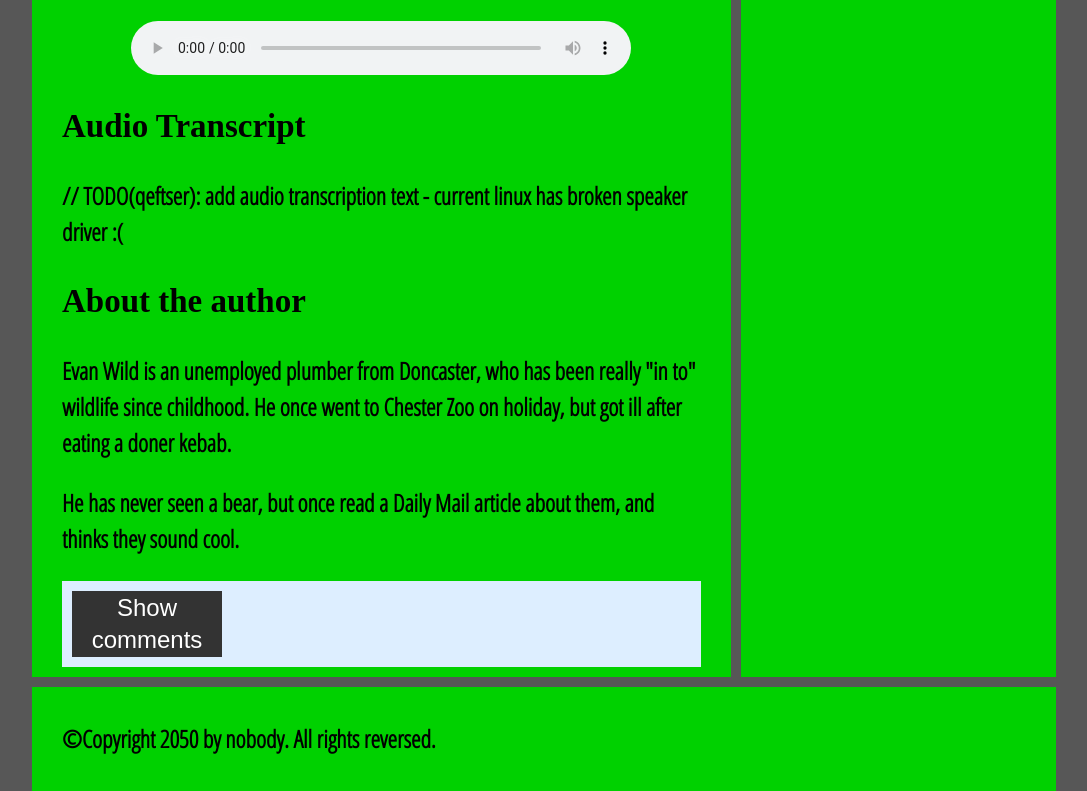
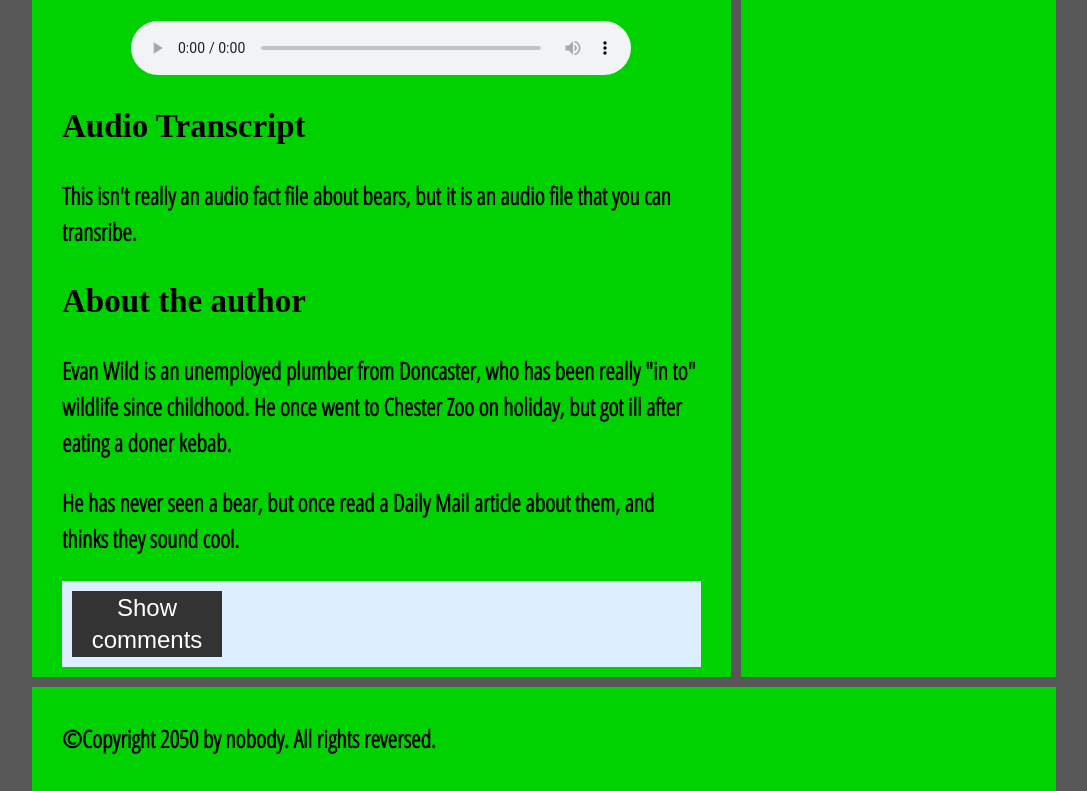
Before and after one commit to qeftser/408-5.2-bsu, a website: page index.html in a window 1280 px wide. Shown: the part 3097-3888 px from the top of the page, without its empty margins (96-1183 px from the left). Drawn offline with Linux system fonts and the light colour scheme; a web font is replaced by a local one.

Commit message:
add audio transcript

```diff
--- a/index.html
+++ b/index.html
@@ -117,7 +117,7 @@
         </audio>
         <h3>Audio Transcript</h3>
         <p>
-        // TODO(qeftser): add audio transcription text - current linux has broken speaker driver :(
+            This isn't really an audio fact file about bears, but it is an audio file that you can transribe.
         </p>
 
         <aside>
```
